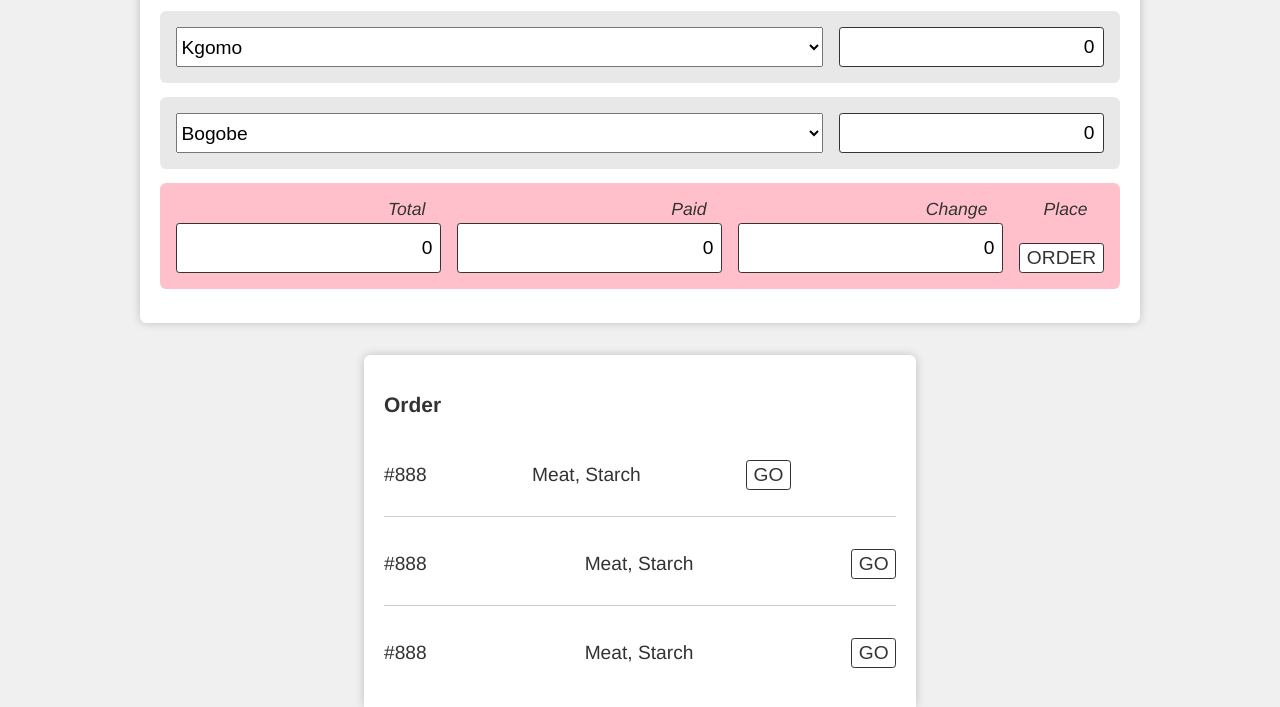
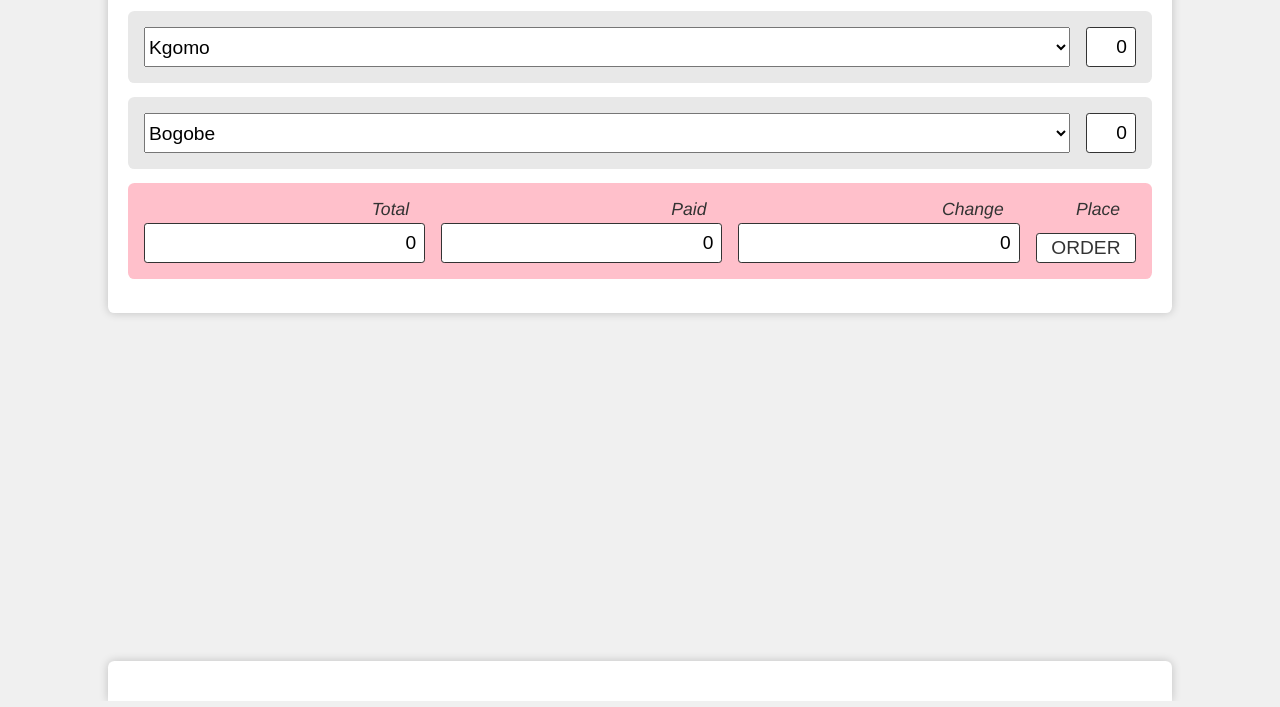
Before and after one commit to Shepherd-Moahloli/spaza, a plain HTML site: page index.html in a window 1280 px wide. Shown: the part 99-806 px from the top of the page. Drawn offline with Linux system fonts and the light colour scheme.

Commit message:
The spaza is looking good

```diff
--- a/css/main.css
+++ b/css/main.css
@@ -19,6 +19,7 @@ section {
   height: 100vh;
   display: flex;
   flex-direction: column;
+  /* place last item to the bottom */
   justify-content: space-between;
 }
 
@@ -28,13 +29,32 @@ main#app h1 {
 
 main#app {
   margin: 0 auto;
-  max-width: 80vw;
+  width: 80vw;
   min-width: 40vw;
   padding: 20px;
   background-color: #fff;
   border-bottom-right-radius: 0.4rem;
   border-bottom-left-radius: 0.4rem;
   box-shadow: 0 0 10px rgba(0, 0, 0, 0.2);
+}
+
+main#kitchen {
+  background-color: blue;
+  /*
+  */
+  width: 80vw;
+  margin-left: auto;
+  margin-right: auto;
+  min-width: 40vw;
+  padding: 20px;
+  background-color: #fff;
+  border-top-right-radius: 0.4rem;
+  border-top-left-radius: 0.4rem;
+  box-shadow: 0 0 10px rgba(0, 0, 0, 0.2);
+}
+
+main#app form#order.hide {
+  display: none;
 }
 
 main#app form p {
@@ -50,6 +70,10 @@ main#app form p select {
   flex-grow: 1;
 }
 
+main#app form p select option {
+  padding: 0 0.8rem;
+}
+
 main#app form p input {
   font-size: 1.2rem;
   padding: 0.5rem;
@@ -58,7 +82,7 @@ main#app form p input {
   text-align: right;
   flex-grow: 0;
   flex-shrink: 4;
-  flex-basis: 3ch;
+  width: 3ch;
 }
 main#app form p:last-child {
   display: flex;
@@ -83,8 +107,7 @@ main#app form p:last-child label {
 main#app form p:last-child label input {
   flex-shrink: 4;
   flex-grow: 1;
-  max-width: 100%;
-  min-width: 3ch;
+  width: auto;
 }
 
 main#app form p:last-child label button {
@@ -102,18 +125,10 @@ main#app form p:last-child label button {
   transition: background-color 0.2s ease-in-out;
 }
 
-main#kitchen {
-  margin: 2rem auto 0 auto;
-  max-width: 80vw;
-  min-width: 40vw;
-  padding: 20px;
-  background-color: #fff;
-  border-top-right-radius: 0.4rem;
-  border-top-left-radius: 0.4rem;
-  box-shadow: 0 0 10px rgba(0, 0, 0, 0.2);
-  bottom: 0;
+main#app form p:last-child label button:hover {
+  background-color: #333;
+  color: #fff;
 }
-
 main#kitchen ol {
   list-style: none;
   padding: 0;
@@ -121,13 +136,20 @@ main#kitchen ol {
 }
 
 main#kitchen ol li {
+  margin: 0;
+  padding: 0;
   display: flex;
-  border-bottom: 0.4px solid #ccc;
-  justify-content: space-between;
+  border-bottom: 0.2rem solid #f0f0f0;
   margin-bottom: 0.4rem;
   padding: 0.4rem 0;
-  font-size: 1.2rem;
+
+  justify-content: space-between;
   gap: 2rem;
+  font-size: 1.4rem;
+  /*
+  place-content: start;
+  background-color: green;
+  */
   place-items: center;
 }
 
@@ -152,13 +174,9 @@ main#kitchen ol li p button:hover {
   background-color: #333;
   color: #fff;
 }
+
 /*
 main#kitchen ol li span {
-  width: 6ch;
-  aspect-ratio: 1;
-  font-weight: bold;
-  display: block;
-  text-align: center;
 }
 main#kitchen ol li p {
   flex-grow: 1;
--- a/index.html
+++ b/index.html
@@ -13,7 +13,7 @@
         <h1><a href="/">SPAZA</a></h1>
         <form id="order">
           <p>
-            <select name="" id="meat">
+            <select name="meat" id="meat">
               <option value="24">Kgomo</option>
               <option value="14">Kolobe</option>
               <option value="34">Nku</option>
@@ -22,7 +22,7 @@
             <input readonly id="meat-cost" value="0" class="cost" />
           </p>
           <p>
-            <select name="" id="starch">
+            <select name="starch" id="starch">
               <option value="6">Bogobe</option>
               <option value="12">Rice</option>
               <option value="16">Stampa</option>
@@ -44,31 +44,15 @@
             </label>
             <label>
               <span>Place</span>
-              <button id="submit">ORDER</button>
-          </label>
+              <button id="submit-order" type="submit">ORDER</button>
+            </label>
           </p>
         </form>
       </main>
 
       <main id="kitchen">
-        <h1>Order</h1>
-        <ol id="orders">
-          <li id="order">
-            <span class="order-number">#888</span>
-            <p>Meat, Starch</p>
-            <p><button class="go-button">GO</button></p></p>
-          </li>
-          <li id="order">
-            <span class="order-number">#888</span>
-            <p>Meat, Starch</p>
-            <p><button class="go-button">GO</button></p>
-          </li>
-          <li id="order">
-            <span class="order-number">#888</span>
-            <p>Meat, Starch</p>
-            <p><button class="go-button">GO</button></p>
-          </li>
-        </ol>
+        <!-- list of orders places -->
+        <ol id="orders"></ol>
       </main>
     </section>
 
--- a/js/main.js
+++ b/js/main.js
@@ -41,8 +41,13 @@ formOrder.addEventListener("submit", function (event) {
   // get the selected option for starch
   let dijo = starch.options[starch.options.selectedIndex].innerText;
   dijo += ", " + meat.options[meat.options.selectedIndex].innerText;
+  // get select selectedIndex
 
-  console.log(starch.options.selectedIndex, meat.options.selectedIndex);
+  console.log(
+    starch.options.selectedIndex,
+    meat.options.selectedIndex,
+    meat.selectedIndex
+  );
 
   const anOrder = `
             <p class="order-number">${Math.round(Math.random() * 1000)}</p>
```
